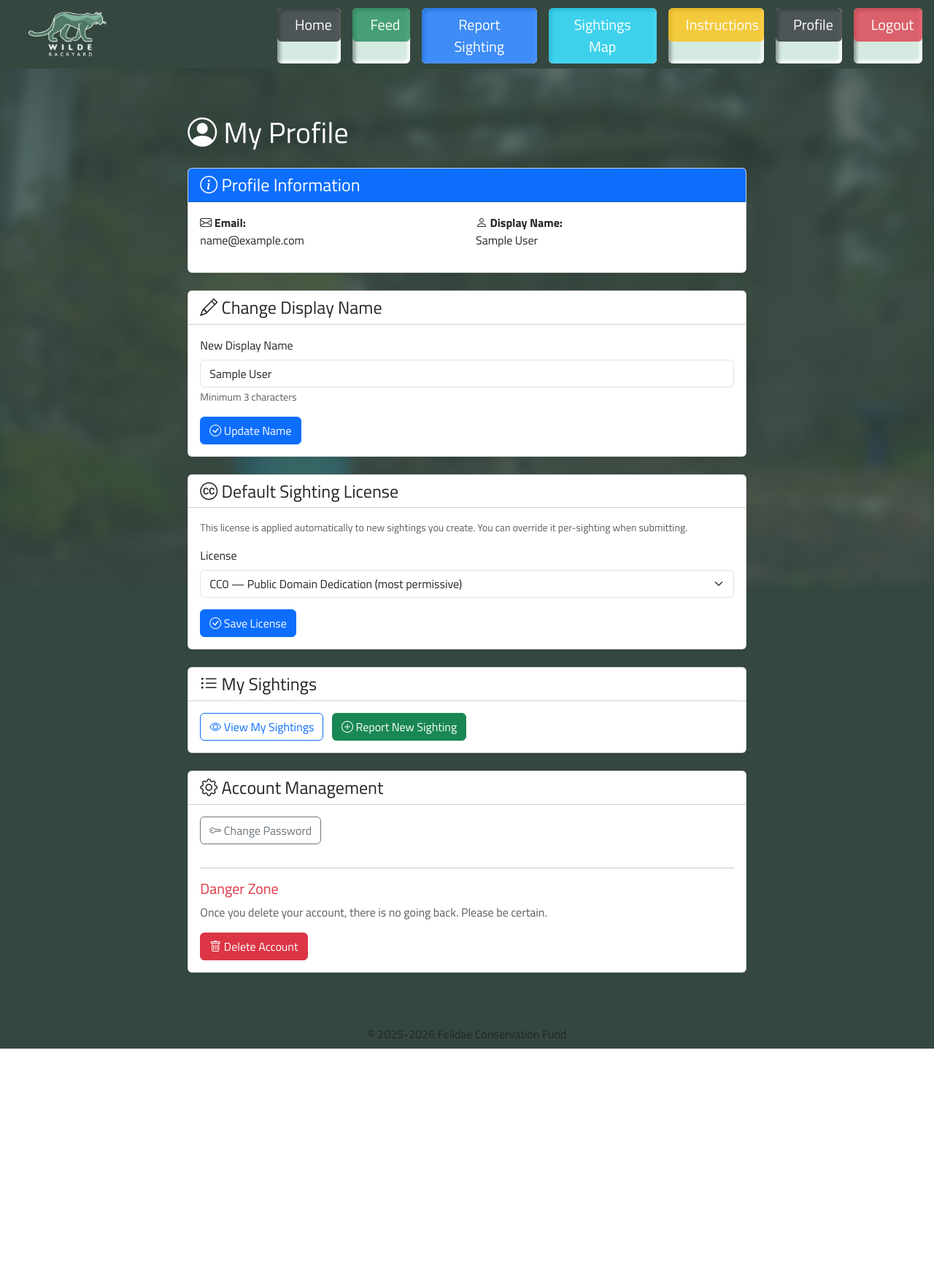
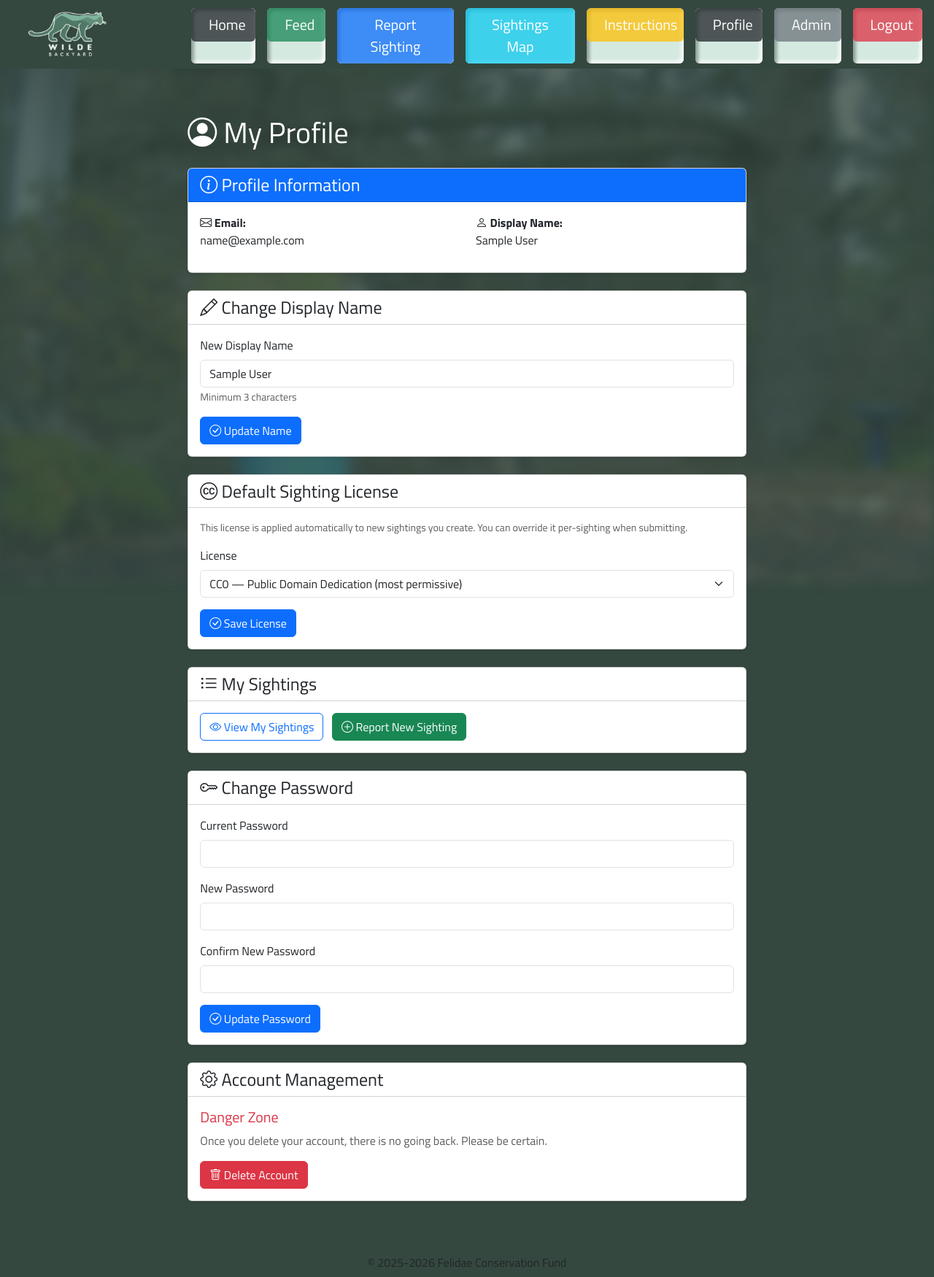
Before and after one commit to FelidaeFundConservation/WildeBackyardWeb, a Django app: page /users/profile/ in a window 1280 px wide. Shown: the whole page at 73% size. Before the commit the page ends 1437 px from the top, so only its background shows below. Run offline with Django 5.2, Linux system fonts and the light colour scheme; the visitor is signed in with stand-in values (Sample User, id 1); some libraries are stand-ins or nearby versions.

Commit message:
Add password change form on profile page and admin nav button

```diff
--- a/config/settings/base.py
+++ b/config/settings/base.py
@@ -411,6 +411,7 @@ TEMPLATES = [
                 "django.template.context_processors.request",
                 "django.contrib.auth.context_processors.auth",
                 "django.contrib.messages.context_processors.messages",
+                "siteapps.home.context_processors.backend_admin_url",
             ],
             "builtins": ["slippers.templatetags.slippers"],
         },
--- /dev/null
+++ b/siteapps/home/context_processors.py
@@ -0,0 +1,5 @@
+from django.conf import settings
+
+
+def backend_admin_url(request):
+    return {"BACKEND_ADMIN_URL": f"{settings.BACKEND_API_URL}/admin/"}
--- a/siteapps/templates/_base.html
+++ b/siteapps/templates/_base.html
@@ -9,6 +9,7 @@
             {% endblock title %}
         </title>
         <meta name="description" content="Site description">
+        <meta name="keywords" content="wildlife, backyard, conservation, sightings">
         <meta name="author" content="Justin Yee">
         <!-- Jquery -->
         <script src="https://code.jquery.com/jquery-3.6.0.min.js"
@@ -122,6 +123,8 @@
                         <img class="img-fluid ms-2 ms-sm-3 ms-lg-4 pb-1"
                              src="{% static 'images/logo.webp' %}"
                              style="height: 60px"
+                             width="auto"
+                             height="60"
                              alt="WildeBackyard Logo">
                         <style>
                             @media (min-width: 768px) {
@@ -166,6 +169,14 @@
                                     <a class="nav-link fs-5 text-white bg-dark bg-opacity-75 rounded px-4 py-2"
                                        href="{% url 'users:profile' %}">Profile</a>
                                 </li>
+                                {% if user.is_staff %}
+                                    <li class="nav-item mx-1 bevel">
+                                        <a class="nav-link fs-5 text-white bg-secondary bg-opacity-75 rounded px-4 py-2"
+                                           href="{{ BACKEND_ADMIN_URL }}"
+                                           target="_blank"
+                                           rel="noopener noreferrer">Admin</a>
+                                    </li>
+                                {% endif %}
                                 <li class="nav-item mx-1 bevel">
                                     <a class="nav-link fs-5 text-white bg-danger bg-opacity-75 rounded px-4 py-2"
                                        href="{% url 'users:logout' %}">Logout</a>
@@ -203,7 +214,7 @@
             <footer class="footer mt-auto py-2">
                 <div class="container text-center">
                     <p class="mb-0">
-                        &copy; 2025-<script type="text/javascript">document.write(new Date().getFullYear());</script>
+                        © 2025-<script type="text/javascript">document.write(new Date().getFullYear());</script>
                         Felidae Conservation Fund
                     </p>
                 </div>
--- a/siteapps/templates/users/profile.html
+++ b/siteapps/templates/users/profile.html
@@ -159,6 +159,48 @@
                         </a>
                     </div>
                 </div>
+                <!-- Change Password Card -->
+                <div class="card shadow-sm mb-4">
+                    <div class="card-header bg-white">
+                        <h4 class="mb-0">
+                            <i class="bi bi-key"></i> Change Password
+                        </h4>
+                    </div>
+                    <div class="card-body">
+                        <form method="post" action="{% url 'users:change_password' %}">
+                            {% csrf_token %}
+                            <div class="mb-3">
+                                <label for="old_password" class="form-label">Current Password</label>
+                                <input type="password"
+                                       name="old_password"
+                                       id="old_password"
+                                       class="form-control"
+                                       required>
+                            </div>
+                            <div class="mb-3">
+                                <label for="new_password1" class="form-label">New Password</label>
+                                <input type="password"
+                                       name="new_password1"
+                                       id="new_password1"
+                                       class="form-control"
+                                       minlength="8"
+                                       required>
+                            </div>
+                            <div class="mb-3">
+                                <label for="new_password2" class="form-label">Confirm New Password</label>
+                                <input type="password"
+                                       name="new_password2"
+                                       id="new_password2"
+                                       class="form-control"
+                                       minlength="8"
+                                       required>
+                            </div>
+                            <button type="submit" class="btn btn-primary">
+                                <i class="bi bi-check-circle"></i> Update Password
+                            </button>
+                        </form>
+                    </div>
+                </div>
                 <!-- Account Management Card -->
                 <div class="card shadow-sm mb-4">
                     <div class="card-header bg-white">
@@ -167,11 +209,6 @@
                         </h4>
                     </div>
                     <div class="card-body">
-                        <a href="{% url 'users:password_reset' %}"
-                           class="btn btn-outline-secondary mb-3">
-                            <i class="bi bi-key"></i> Change Password
-                        </a>
-                        <hr>
                         <h5 class="text-danger">Danger Zone</h5>
                         <p class="text-muted">Once you delete your account, there is no going back. Please be certain.</p>
                         <button type="button"
--- a/siteapps/users/urls.py
+++ b/siteapps/users/urls.py
@@ -1,6 +1,7 @@
 from django.urls import path
 
 from .views import (
+    ChangePasswordView,
     ChangeUsernameView,
     DeleteAccountView,
     LoginView,
@@ -20,6 +21,7 @@ urlpatterns = [
     path("logout/", LogoutView.as_view(), name="logout"),
     path("profile/", ProfileView.as_view(), name="profile"),
     path("profile/change-username/", ChangeUsernameView.as_view(), name="change_username"),
+    path("profile/change-password/", ChangePasswordView.as_view(), name="change_password"),
     path("profile/update-default-license/", UpdateDefaultLicenseView.as_view(), name="update_default_license"),
     path("profile/delete-account/", DeleteAccountView.as_view(), name="delete_account"),
     path("password-reset/", PasswordResetRequestView.as_view(), name="password_reset"),
--- a/siteapps/users/views.py
+++ b/siteapps/users/views.py
@@ -268,8 +268,43 @@ class PasswordResetRequestView(View):
             return redirect("users:login")
 
 
+class ChangePasswordView(LoginRequiredMixin, View):
+    """Handle password change via Backend API"""
+
+    def post(self, request):
+        old_password = request.POST.get("old_password")
+        new_password1 = request.POST.get("new_password1")
+        new_password2 = request.POST.get("new_password2")
+
+        if not old_password or not new_password1 or not new_password2:
+            messages.error(request, "All password fields are required.")
+            return redirect("users:profile")
+
+        if new_password1 != new_password2:
+            messages.error(request, "New passwords do not match.")
+            return redirect("users:profile")
+
+        if len(new_password1) < 8:
+            messages.error(request, "New password must be at least 8 characters long.")
+            return redirect("users:profile")
+
+        api_token = request.session.get("backend_api_token")
+        if not api_token:
+            messages.error(request, "Authentication required.")
+            return redirect("users:login")
+
+        api_client = BackendAPIClient(auth_token=api_token)
+        success, error_message = api_client.change_password(old_password, new_password1, new_password2)
+
+        if success:
+            messages.success(request, "Password changed successfully!")
+        else:
+            messages.error(request, error_message or "Failed to change password.")
+
+        return redirect("users:profile")
+
+
 class ResendVerificationView(LoginRequiredMixin, View):
-    """Resend email verification via Backend API"""
 
     def post(self, request):
         """Resend verification email"""
```
Also changed, not shown: siteapps/users/api_client.py (+38 -0 lines).
